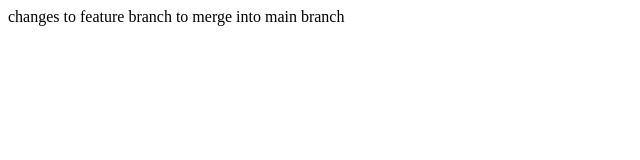
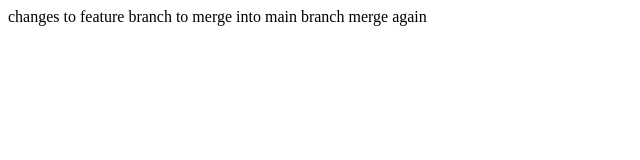
Before and after one commit to lunagariya-parth/Git-Assignment, a plain HTML site: page index.html in a window 1280 px wide. Shown: the whole page, without its empty margins (0-640 px from the left). Drawn offline with Linux system fonts and the light colour scheme.

Commit message:
again commit

```diff
--- a/index.html
+++ b/index.html
@@ -8,5 +8,6 @@
 </head>
 <body>
     changes to feature branch to merge into main branch
+    merge again
 </body>
 </html>
```
